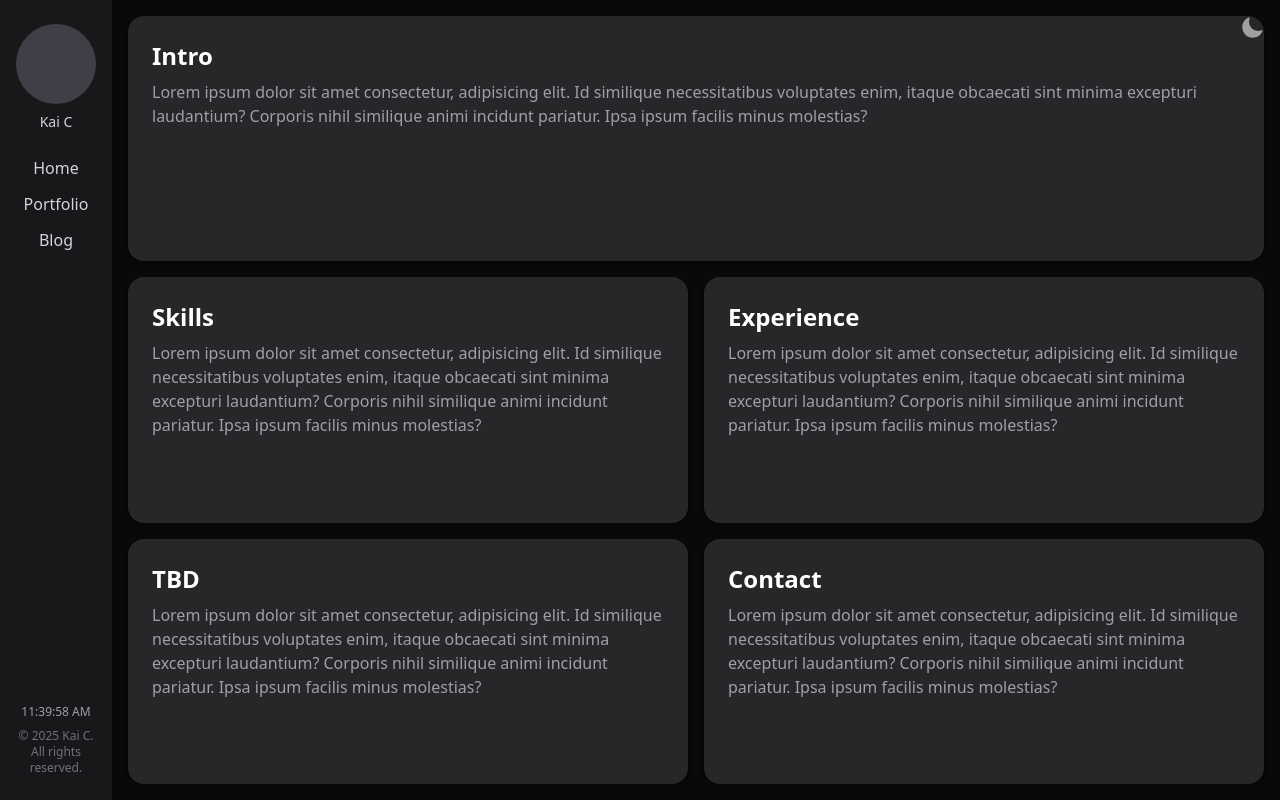
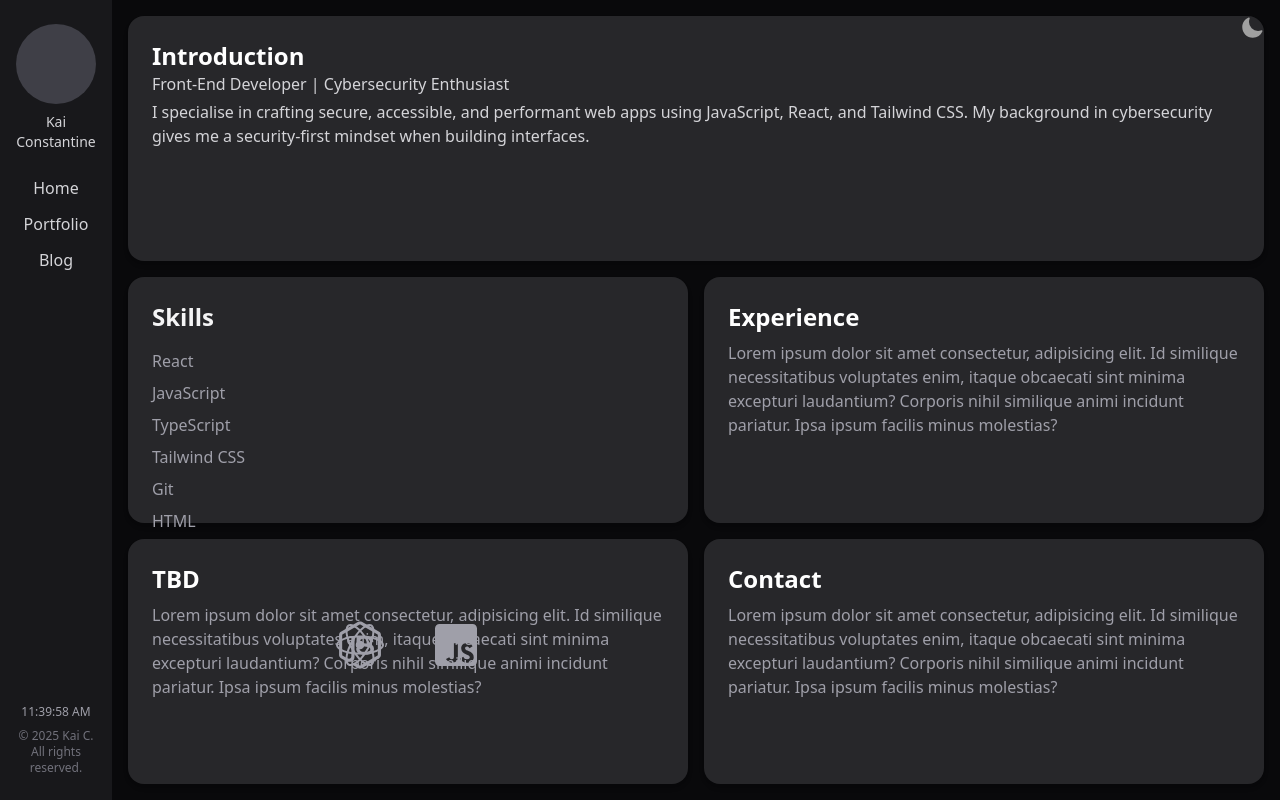
Before and after one commit to Kaialogen/Portfolio, a React (Vite) app: page / in a window 1280 px wide. Built offline with nearby package versions, Linux system fonts and the light colour scheme.

Commit message:
Feat: Implemented theme toggle and updated layout components

```diff
--- a/index.html
+++ b/index.html
@@ -3,7 +3,6 @@
   <head>
     <meta charset="UTF-8" />
     <meta name="viewport" content="width=device-width, initial-scale=1.0" />
-    <link href="/src/styles.css" rel="stylesheet">
     <title>Kaialogen</title>
   </head>
   <body>
--- a/package.json
+++ b/package.json
@@ -14,17 +14,20 @@
     "@tailwindcss/vite": "^4.1.5",
     "react": "^19.0.0",
     "react-dom": "^19.0.0",
-    "tailwindcss": "^4.1.5"
+    "react-icons": "^5.5.0"
   },
   "devDependencies": {
     "@eslint/js": "^9.22.0",
     "@types/react": "^19.0.10",
     "@types/react-dom": "^19.0.4",
     "@vitejs/plugin-react": "^4.3.4",
+    "autoprefixer": "^10.4.21",
     "eslint": "^9.22.0",
     "eslint-plugin-react-hooks": "^5.2.0",
     "eslint-plugin-react-refresh": "^0.4.19",
     "globals": "^16.0.0",
+    "postcss": "^8.5.3",
+    "tailwindcss": "^4.1.5",
     "typescript": "~5.7.2",
     "typescript-eslint": "^8.26.1",
     "vite": "^6.3.1"
--- a/src/components/Layout/Intro.tsx
+++ b/src/components/Layout/Intro.tsx
@@ -1,7 +1,11 @@
 const Intro = () => (
     <section className="p-6 rounded-2xl bg-zinc-800 shadow-md h-full">
-      <h1 className="text-2xl font-bold">Intro</h1>
-      <p className="mt-2 text-zinc-400">Lorem ipsum dolor sit amet consectetur, adipisicing elit. Id similique necessitatibus voluptates enim, itaque obcaecati sint minima excepturi laudantium? Corporis nihil similique animi incidunt pariatur. Ipsa ipsum facilis minus molestias?</p>
+      <h1 className="text-2xl font-bold">Introduction</h1>
+      <p className="text-zinc-300 mb-4">
+          <span className="block mb-1">Front-End Developer | Cybersecurity Enthusiast</span>
+          I specialise in crafting secure, accessible, and performant web apps using JavaScript, React, and Tailwind CSS.
+          My background in cybersecurity gives me a security-first mindset when building interfaces.
+        </p>
     </section>
   )
 
--- a/src/components/Layout/Layout.tsx
+++ b/src/components/Layout/Layout.tsx
@@ -1,13 +1,15 @@
-import React from 'react'
 import Intro from './Intro'
 import Skills from './Skills'
 import Experience from './Experience'
 import TBD from './TBD'
 import Contact from './Contact'
+import ThemeToggle from './ThemeToggle'
 
 
 const Layout = () => {
   return (
+    <>
+      <ThemeToggle />
     <main className="grid grid-cols-2 grid-rows-3 gap-4 p-4 bg-zinc-950 text-white h-screen overflow-y-auto">
       <div className="col-span-2"><Intro /></div>
       <Skills />
@@ -15,6 +17,7 @@ const Layout = () => {
       <TBD />
       <Contact />
     </main>
+  </>
   )
 }
 
--- a/src/components/Layout/Skills.tsx
+++ b/src/components/Layout/Skills.tsx
@@ -1,8 +1,63 @@
-const Skills = () => (
+import { useEffect, useState } from "react";
+import { FaReact, FaJsSquare, FaGitAlt, FaHtml5, FaCss3Alt, FaNodeJs } from "react-icons/fa";
+
+const Skills = () => {
+  const [currentIndex, setCurrentIndex] = useState(0);
+
+  // List of icons for the carousel
+  const icons = [
+    <FaReact key="react" className="w-12 h-12 text-zinc-400" />,
+    <FaJsSquare key="js" className="w-12 h-12 text-zinc-400" />,
+    <FaGitAlt key="git" className="w-12 h-12 text-zinc-400" />,
+    <FaHtml5 key="html" className="w-12 h-12 text-zinc-400" />,
+    <FaCss3Alt key="css" className="w-12 h-12 text-zinc-400" />,
+    <FaNodeJs key="node" className="w-12 h-12 text-zinc-400" />,
+  ];
+
+  // Change the current icon every 6 seconds
+  useEffect(() => {
+    const interval = setInterval(() => {
+      setCurrentIndex((prevIndex) => (prevIndex + 1) % icons.length);
+    }, 6000);
+    return () => clearInterval(interval); // Clean up on unmount
+  }, [icons.length]);
+
+    // Get the icons for the carousel based on the current index
+    const displayedIcons = [
+      icons[(currentIndex - 1 + icons.length) % icons.length], // Left icon
+      icons[currentIndex], // Center icon
+      icons[(currentIndex + 1) % icons.length], // Right icon
+    ];
+
+  return (
     <section className="p-6 rounded-2xl bg-zinc-800 shadow-md h-full">
-      <h1 className="text-2xl font-bold">Skills</h1>
-      <p className="mt-2 text-zinc-400">Lorem ipsum dolor sit amet consectetur, adipisicing elit. Id similique necessitatibus voluptates enim, itaque obcaecati sint minima excepturi laudantium? Corporis nihil similique animi incidunt pariatur. Ipsa ipsum facilis minus molestias?</p>
+      <h1 className="text-2xl font-bold text-zinc-100">Skills</h1>
+
+      <div className="mt-4">
+        <ul className="mt-2 space-y-2 text-zinc-400">
+          <li>React</li>
+          <li>JavaScript</li>
+          <li>TypeScript</li>
+          <li>Tailwind CSS</li>
+          <li>Git</li>
+          <li>HTML</li>
+          <li>CSS</li>
+          <li>Node.js</li>
+        </ul>
+      </div>
+
+      <div className="mt-6 flex justify-center items-center">
+        <div className="relative flex justify-between items-center w-36">
+          {/* Left icon */}
+          <div className="absolute left-0">{displayedIcons[0]}</div>
+          {/* Center icon */}
+          <div className="relative">{displayedIcons[1]}</div>
+          {/* Right icon */}
+          <div className="absolute right-0">{displayedIcons[2]}</div>
+        </div>
+      </div>
     </section>
-  )
+  );
+};
 
-  export default Skills
+export default Skills;
--- a/src/components/Navbar/Avatar.tsx
+++ b/src/components/Navbar/Avatar.tsx
@@ -1,7 +1,7 @@
 const Avatar = () => (
     <div className="mb-6">
       <div className="w-20 h-20 rounded-full bg-zinc-700 mx-auto" />
-      <p className="text-center mt-2 text-sm text-zinc-300">Kai C</p>
+      <p className="text-center mt-2 text-sm text-zinc-300">Kai Constantine</p>
     </div>
   )
 
--- a/src/components/Navbar/Navbar.tsx
+++ b/src/components/Navbar/Navbar.tsx
@@ -3,7 +3,7 @@ import Copyright from './Copyright'
 import Clock from './Clock'
 import Avatar from './Avatar'
 import List from './List'
-import ThemeToggle from './ThemeToggle'
+
 
 const Navbar: React.FC = () => {
     return (
@@ -13,7 +13,6 @@ const Navbar: React.FC = () => {
             <List />
         </div>
         <div>
-            <ThemeToggle />
             <Clock />
             <Copyright />
         </div>
--- a/src/main.tsx
+++ b/src/main.tsx
@@ -1,6 +1,8 @@
 import { StrictMode } from 'react'
 import { createRoot } from 'react-dom/client'
 import App from './App.tsx'
+import './Styles.css'
+
 
 createRoot(document.getElementById('root')!).render(
   <StrictMode>
--- /dev/null
+++ b/tailwind.config.js
@@ -0,0 +1,13 @@
+// tailwind.config.js
+export default {
+    darkMode: 'class',
+    content: [
+        './index.html',
+        './src/**/*.{js,ts,jsx,tsx}',
+        './src/Styles.css'
+    ],
+    theme: {
+      extend: {},
+    },
+    plugins: [],
+  }
```
Also changed, not shown: src/components/Layout/ThemeToggle.tsx (renamed from src/components/Navbar/ThemeToggle.tsx), 1 other file (tests, documents, lock files or other folders).
